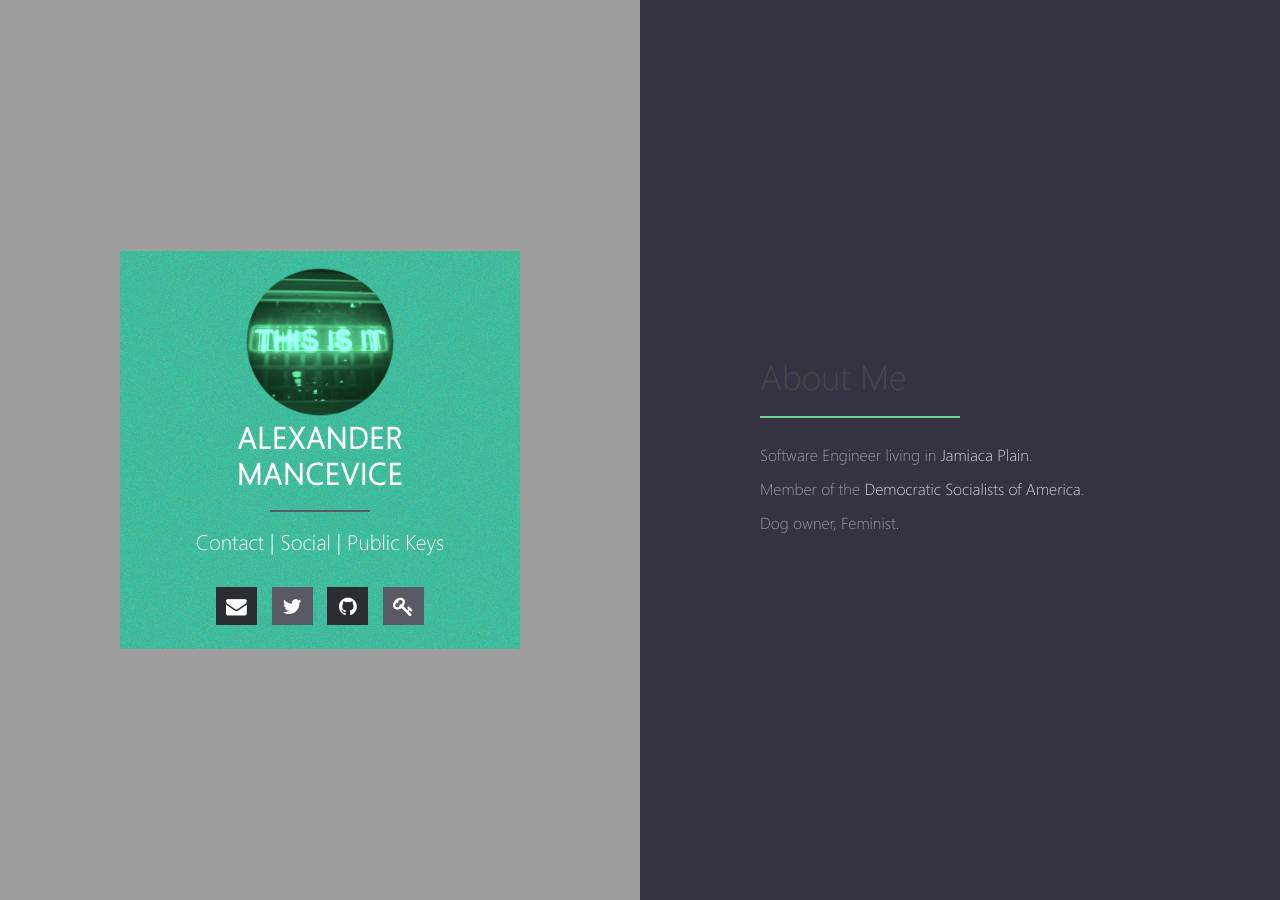
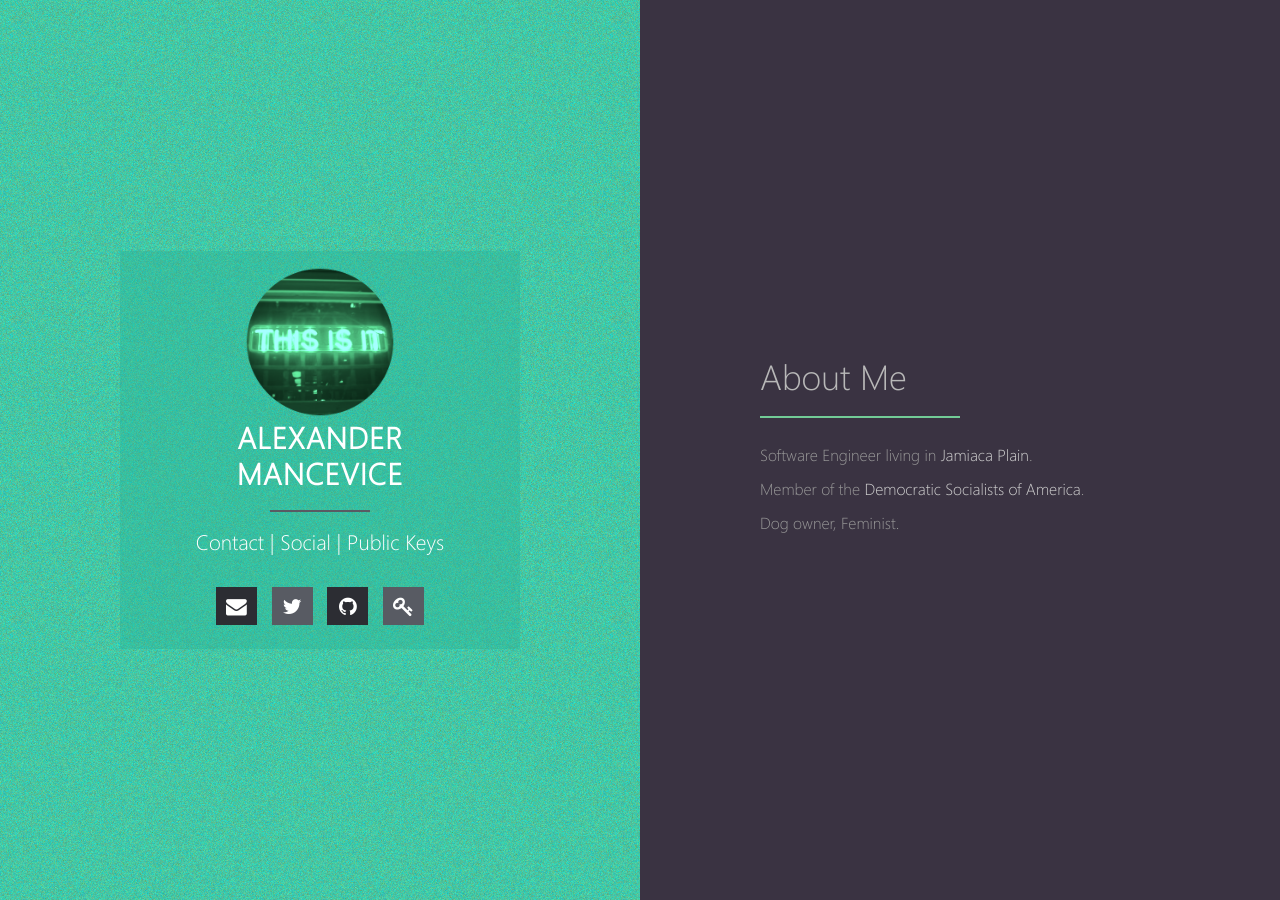
Before and after one commit to amancevice/amancevice.github.io, a Jekyll site: the page built from index.md, in a window 1280 px wide. Built offline with Jekyll 4.4.1, drawn with Linux system fonts in a browser that asks for light colours; our own code applies the rules of GitHub Pages for plain Markdown files.

Commit message:
body updates

```diff
--- a/_includes/head.html
+++ b/_includes/head.html
@@ -16,14 +16,13 @@
   <!-- CSS -->
   <link rel="stylesheet" type="text/css" href="{{ site.url }}/assets/css/main.css">
   <style type="text/css">
-    .block-left {
-      background: url({{ site.url }}/images/home.png) no-repeat;
-      background-size: cover;
+    body {
+      background: url({{ site.url }}/images/body.png) repeat;
     }
-    #contact {
-      background: url({{ site.url }}/images/box.png) no-repeat;
-      background-size: cover;
+
+    .main-info {
       padding: 16px 32px 24px 32px;
+      background: linear-gradient(rgba(40,178,150,0.4), rgba(40,178,150,0.4)), no-repeat;
     }
   </style>
 </head>
--- a/_layouts/home.html
+++ b/_layouts/home.html
@@ -9,7 +9,7 @@ layout: compress
     <!-- Left -->
     <div class="block-left">
       <div class="content">
-        <div id="contact" class="main-info">
+        <div class="main-info">
           <a href="{{ site.url }}" class="logo">
             <img src="{{ site.url }}/images/{{ site.logo }}">
           </a>
@@ -25,7 +25,7 @@ layout: compress
       </div>
     </div>
     <!-- Right -->
-    <div class="block-right" style="background-color: #353342;">
+    <div class="block-right">
       <div class="content">
         <div class="about-info">
           {{ content }}
--- a/assets/_sass/_base.scss
+++ b/assets/_sass/_base.scss
@@ -28,7 +28,6 @@ body {
 body {
   font-family: $base-font;
   color: $overlay-color;
-  background: $white;
 }
 
 a {
--- a/assets/_sass/_site.scss
+++ b/assets/_sass/_site.scss
@@ -7,6 +7,7 @@
 }
 
 .block-right {
+  background-color: #3A3342;
   float: right;
   overflow-y: auto;
 }
@@ -411,7 +412,7 @@ canvas {
   h1,
   h2 {
     font-size: 35px;
-    color: lighten($black, 27.8431);
+    color: darken($white, 27.8431);
     &:after {
       position: absolute;
       left: auto;
```
Also changed, not shown: images/body.png (added), images/box.png (deleted).
